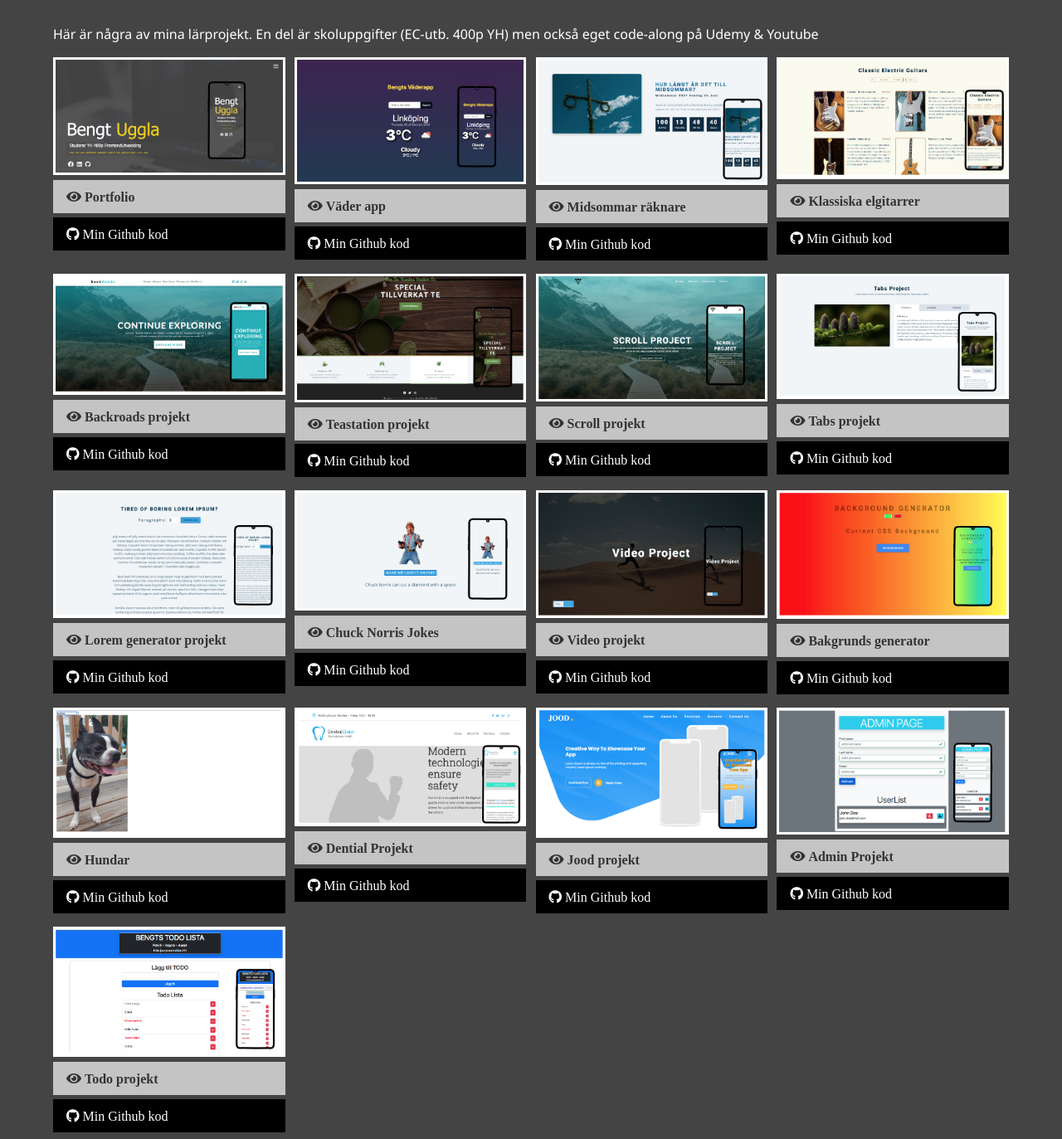
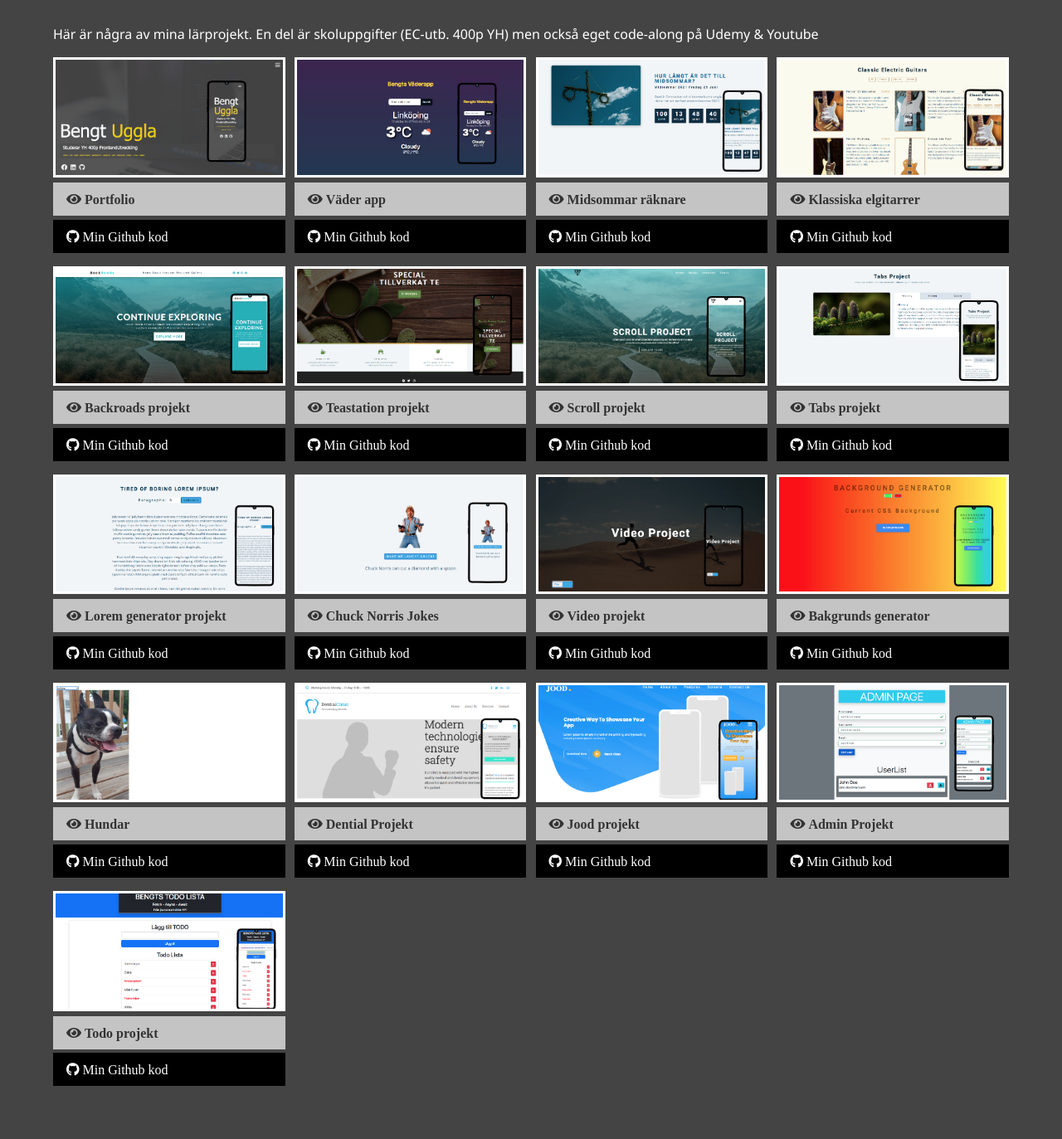
Before and after one commit to bengtuggla/portfolio, a website: page dist/work.html in a window 1280 px wide. Shown: the part 253-1626 px from the top of the page at 83% size. Drawn offline with Linux system fonts and the light colour scheme.

Commit message:
Cropped all thumbnails in works.html

```diff
--- a/dist/work.html
+++ b/dist/work.html
@@ -46,7 +46,7 @@
     <div class="projects">
         <div class="item">
             <a href="https://bengtuggla.github.io/portfolio/" target=”_blank”>
-                <img src="img/proj.png" alt="project 1">
+                <img src="img2/proj.png" alt="project 1">
             </a>
             <a href="https://bengtuggla.github.io/portfolio/" target=”_blank” class="btn-light">
                 <i class="fas fa-eye"> Portfolio</i>
@@ -57,7 +57,7 @@
         </div>
         <div class="item">
             <a href="https://bengtuggla.github.io/weatherapp/" target=”_blank” >
-                <img src="img/weather.png" alt="project 1">
+                <img src="img2/weather.png" alt="project 1">
             </a>
             <a href="https://bengtuggla.github.io/weatherapp/" target=”_blank” class="btn-light">
                 <i class="fas fa-eye"> Väder app</i>
@@ -68,7 +68,7 @@
         </div>
         <div class="item">
             <a href="https://bengtuggla.github.io/midsummer-timer/" target=”_blank”>
-                <img src="img/midsummer.png" alt="project 1">
+                <img src="img2/midsummer.png" alt="project 1">
             </a>
             <a href="https://bengtuggla.github.io/midsummer-timer/" target=”_blank” class="btn-light">
                 <i class="fas fa-eye"> Midsommar räknare</i>
@@ -79,7 +79,7 @@
         </div>
         <div class="item">
             <a href="https://bengtuggla.github.io/electricguitars/" target=”_blank”>
-                <img src="img/guitars.png" alt="project 1">
+                <img src="img2/guitars.png" alt="project 1">
             </a>
             <a href="https://bengtuggla.github.io/electricguitars/" target=”_blank” class="btn-light">
                 <i class="fas fa-eye"> Klassiska elgitarrer</i>
@@ -90,7 +90,7 @@
         </div>
         <div class="item">
             <a href="https://bengtuggla.github.io/backroads/" target=”_blank”>
-                <img src="img/backroads.png" alt="project 1">
+                <img src="img2/backroads.png" alt="project 1">
             </a>
             <a href="https://bengtuggla.github.io/backroads/" target=”_blank” class="btn-light">
                 <i class="fas fa-eye"> Backroads projekt</i>
@@ -101,7 +101,7 @@
         </div>
         <div class="item">
             <a href="https://bengtuggla.github.io/teastation/" target=”_blank”>
-                <img src="img/teastation.png" alt="project 1">
+                <img src="img2/teastation.png" alt="project 1">
             </a>
             <a href="https://bengtuggla.github.io/teastation/" target=”_blank” class="btn-light">
                 <i class="fas fa-eye"> Teastation projekt</i>
@@ -112,7 +112,7 @@
         </div>
         <div class="item">
             <a href="https://bengtuggla.github.io/scrollproject/" target=”_blank”>
-                <img src="img/scroll.png" alt="project 1">
+                <img src="img2/scroll.png" alt="project 1">
             </a>
             <a href="https://bengtuggla.github.io/scrollproject/" target=”_blank” class="btn-light">
                 <i class="fas fa-eye"> Scroll projekt</i>
@@ -123,7 +123,7 @@
         </div>
         <div class="item" target=”_blank”>
             <a href="https://bengtuggla.github.io/tabs-project/">
-                <img src="img/tabs.png" alt="project 1">
+                <img src="img2/tabs.png" alt="project 1">
             </a>
             <a href="https://bengtuggla.github.io/tabs-project/" target=”_blank” class="btn-light">
                 <i class="fas fa-eye"> Tabs projekt</i>
@@ -134,7 +134,7 @@
         </div>
         <div class="item" target=”_blank”>
             <a href="https://bengtuggla.github.io/loremipsum/">
-                <img src="img/lorem.png" alt="project 1">
+                <img src="img2/lorem.png" alt="project 1">
             </a>
             <a href="https://bengtuggla.github.io/loremipsum/" target=”_blank” class="btn-light">
                 <i class="fas fa-eye"> Lorem generator projekt</i>
@@ -145,7 +145,7 @@
         </div>
         <div class="item">
             <a href="https://bengtuggla.github.io/chucknorris/" target=”_blank”>
-                <img src="img/chucknorris.png" alt="project 1">
+                <img src="img2/chucknorris.png" alt="project 1">
             </a>
             <a href="https://bengtuggla.github.io/chucknorris/" target=”_blank” class="btn-light">
                 <i class="fas fa-eye"> Chuck Norris Jokes</i>
@@ -156,7 +156,7 @@
         </div>
         <div class="item">
             <a href="https://bengtuggla.github.io/videoproject/" target=”_blank”>
-                <img src="img/video.png" alt="project 1">
+                <img src="img2/video.png" alt="project 1">
             </a>
             <a href="https://bengtuggla.github.io/videoproject/" target=”_blank” class="btn-light">
                 <i class="fas fa-eye"> Video projekt</i>
@@ -167,7 +167,7 @@
         </div>
         <div class="item">
             <a href="https://bengtuggla.github.io/bgGenerator/" target=”_blank”>
-                <img src="img/bg-generator.png" alt="project 1">
+                <img src="img2/bg-generator.png" alt="project 1">
             </a>
             <a href="https://bengtuggla.github.io/bgGenerator/" target=”_blank” class="btn-light">
                 <i class="fas fa-eye"> Bakgrunds generator</i>
@@ -178,7 +178,7 @@
         </div>
         <div class="item">
             <a href="https://bengtuggla.github.io/asyncawait-Dogs/" target=”_blank”>
-                <img src="img/dogs.png" alt="project 1">
+                <img src="img2/dogs.png" alt="project 1">
             </a>
             <a href="https://bengtuggla.github.io/asyncawait-Dogs/" target=”_blank” class="btn-light">
                 <i class="fas fa-eye"> Hundar</i>
@@ -189,7 +189,7 @@
         </div>
         <div class="item">
             <a href="https://bengtuggla.github.io/HTMLCSS-inlupp1/" target=”_blank”>
-                <img src="img/dental.png" alt="project 1">
+                <img src="img2/dental.png" alt="project 1">
             </a>
             <a href="https://bengtuggla.github.io/HTMLCSS-inlupp1/" target=”_blank” class="btn-light">
                 <i class="fas fa-eye"> Dential Projekt</i>
@@ -200,7 +200,7 @@
         </div>
         <div class="item">
             <a href="https://bengtuggla.github.io/HTMLCSS-inlupp2/" target=”_blank”>
-                <img src="img/jood.png" alt="project 1">
+                <img src="img2/jood.png" alt="project 1">
             </a>
             <a href="https://bengtuggla.github.io/HTMLCSS-inlupp2/" target=”_blank” class="btn-light">
                 <i class="fas fa-eye"> Jood projekt</i>
@@ -211,7 +211,7 @@
         </div>
         <div class="item">
             <a href="https://bengtuggla.github.io/inlupp-3/" target=”_blank”>
-                <img src="img/admin.png" alt="project 1">
+                <img src="img2/admin.png" alt="project 1">
             </a>
             <a href="https://bengtuggla.github.io/inlupp-3/" target=”_blank” class="btn-light">
                 <i class="fas fa-eye"> Admin Projekt</i>
@@ -222,7 +222,7 @@
         </div>
         <div class="item">
             <a href="https://bengtuggla.github.io/inlupp-4/" target=”_blank”>
-                <img src="img/todo.png" alt="project 1">
+                <img src="img2/todo.png" alt="project 1">
             </a>
             <a href="https://bengtuggla.github.io/inlupp-4/" target=”_blank” class="btn-light">
                 <i class="fas fa-eye"> Todo projekt</i>
```
Also changed, not shown: dist/img2/admin.png (added), dist/img2/backroads.png (added), dist/img2/bg-generator.png (added), dist/img2/chucknorris.png (added), dist/img2/dental.png (added), dist/img2/dogs.png (added), dist/img2/guitars.png (added), dist/img2/jood.png (added), dist/img2/lorem.png (added), dist/img2/midsummer.png (added), dist/img2/proj.png (added), dist/img2/scroll.png (added), dist/img2/tabs.png (added), dist/img2/teastation.png (added), 3 more files.
